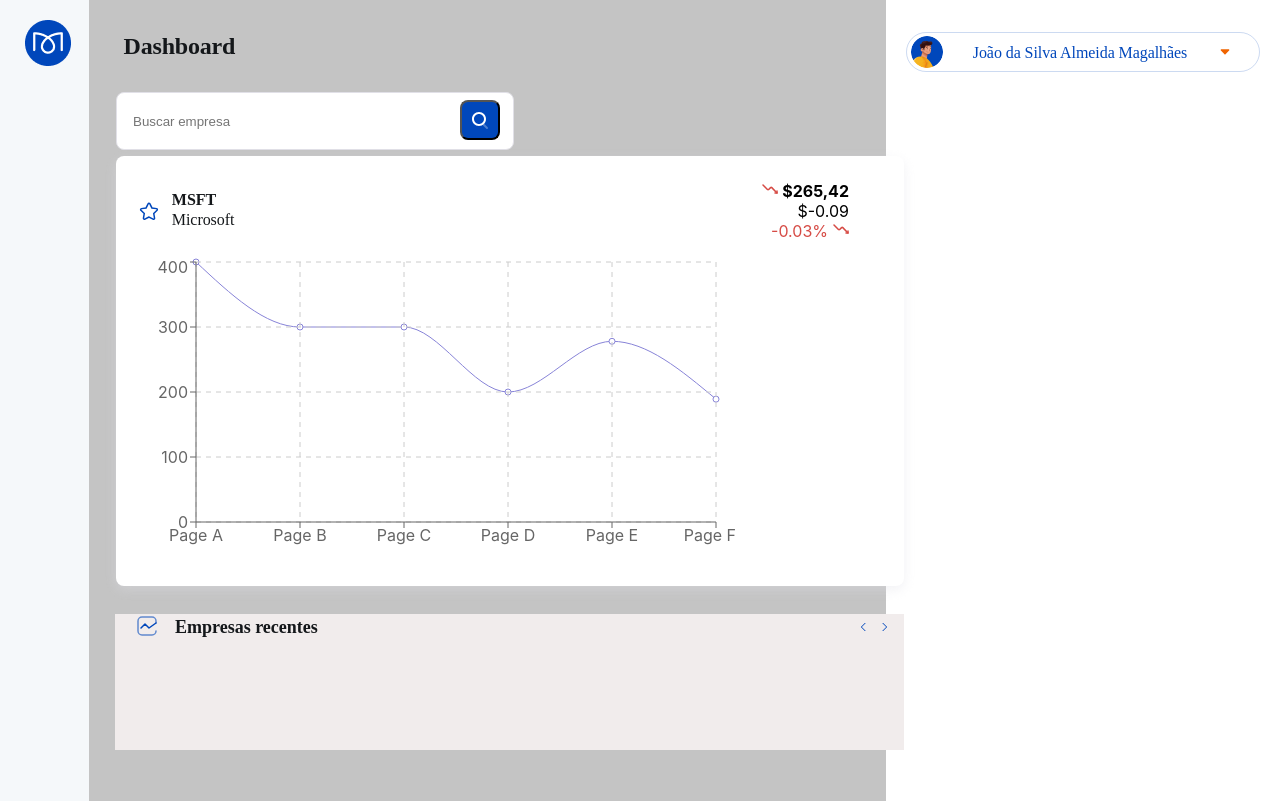
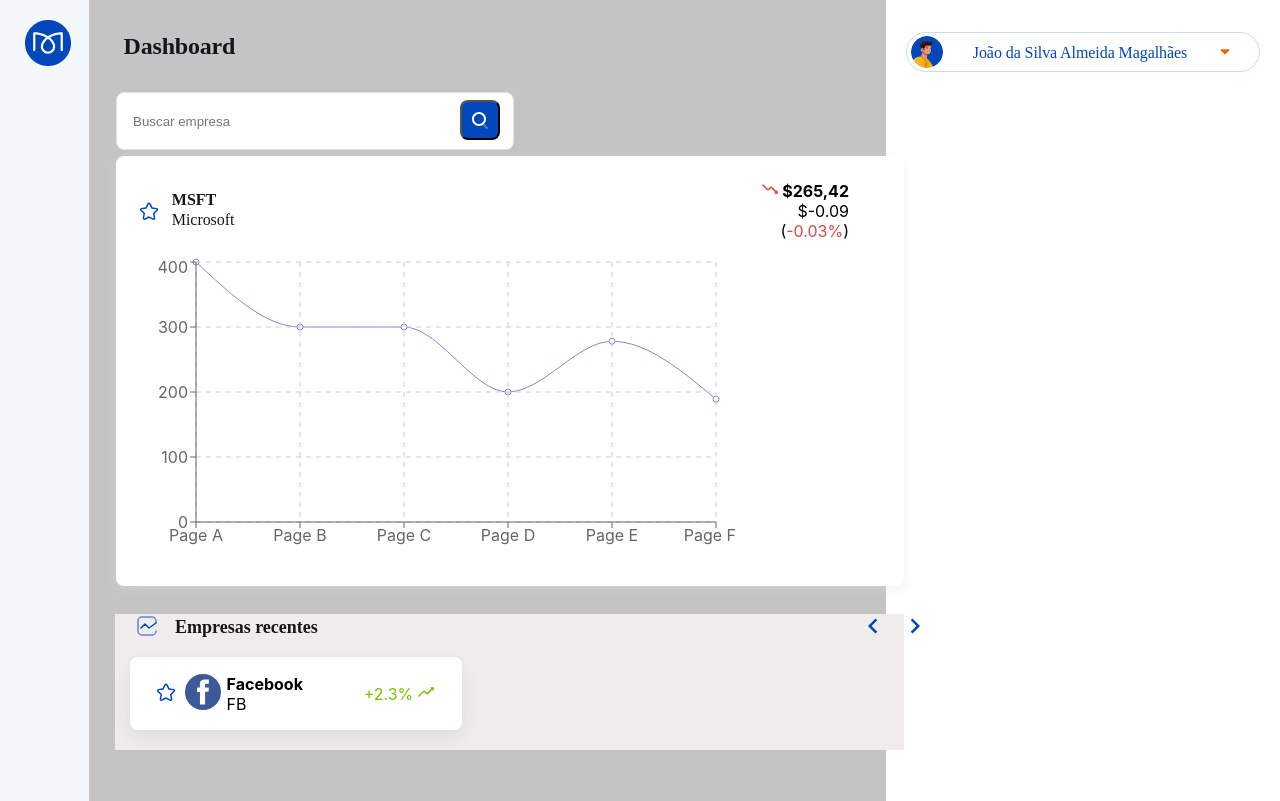
Before and after one commit to otaviohenrique1/app-bolsa-valores-reactjs, a React (Create React App) app: page /dashboard in a window 1280 px wide. Built offline with nearby package versions, Linux system fonts and the light colour scheme.

Commit message:
Commit 6 dos arquivos

```diff
--- a/src/components/Grafico/index.tsx
+++ b/src/components/Grafico/index.tsx
@@ -1,12 +1,11 @@
 import styled from "styled-components";
 import { LineChart, Line, CartesianGrid, XAxis, YAxis, Tooltip } from 'recharts';
-import star_fill from "../../assets/images/star_fill.svg";
-import graph_down from "../../assets/images/graph-down.svg";
 import { EmpresaDados } from "../Empresa";
-import { ValorAcaoPorcentagem, ValorAcaoVaricacao } from "../ValorAcao";
+import { ImagemGraficoSeta, ValorAcaoPorcentagem, ValorAcaoVaricacao } from "../ValorAcao";
 import { BotaoFavorito } from "../BotaoFavorito";
-import { useState } from "react";
-import graph_up from "../../assets/images/graph-up.svg";
+// import star_fill from "../../assets/images/star_fill.svg";
+// import graph_down from "../../assets/images/graph-down.svg";
+// import graph_up from "../../assets/images/graph-up.svg";
 
 const GraficoContainer = styled.div`
   background: blue;
@@ -119,13 +118,15 @@
         </AreaDadosEmpresa>
         <AreaDadosAcoes>
           <ValorAcao>
-            <img src={graph_down} alt="graph_down" /> $265,42
+            {/* <img src={graph_down} alt="graph_down" /> */}
+            <ImagemGraficoSeta porcentagem={-0.03}  />
+            {' '}
+            $265,42
           </ValorAcao><br />
           <ValorAcaoVaricacao>
-            $-0.09{' '}
-            {/* (-0.03%) */}
-            <ValorAcaoPorcentagem2 porcentagem={-0.03} />
-            {/* (<ValorAcaoPorcentagem porcentagem={2.3} />) */}
+            $-0.09
+            {' '}
+            (<ValorAcaoPorcentagem porcentagem={-0.03} />)
           </ValorAcaoVaricacao>
         </AreaDadosAcoes>
       </AreaDados>
@@ -142,35 +143,34 @@
   );
 }
 
-export const ValorAcaoVaricacao2 = styled.span<{ acaoCor?: 'success' | 'danger' | ''; }>`
-  font-weight: normal;
-  color: ${(props) =>
-    (props.acaoCor === 'success' && '#79C300') ||
-    (props.acaoCor === 'danger' && '#D64B45')
-  };
+// export const ValorAcaoVaricacao2 = styled.span<{ acaoCor?: 'success' | 'danger' | ''; }>`
+//   font-weight: normal;
+//   color: ${(props) =>
+//     (props.acaoCor === 'success' && '#79C300') ||
+//     (props.acaoCor === 'danger' && '#D64B45')
+//   };
 
-  img {
-    padding-left: 5px;
-    text-align: end;
-  }
-`;
+//   img {
+//     padding-left: 5px;
+//     text-align: end;
+//   }
+// `;
 
+// function ValorAcaoPorcentagem2(props: { porcentagem: number }) {
+//   let valor = Math.sign(props.porcentagem);
 
-function ValorAcaoPorcentagem2(props: { porcentagem: number }) {
-  let valor = Math.sign(props.porcentagem);
-
-  return (
-    <ValorAcaoVaricacao2
-      acaoCor={((valor === 1) && 'success') || ((valor === -1) && 'danger') || ''}
-    >
-      {(valor === 1) && `+${props.porcentagem}%`}
-      {(valor === -1) && `${props.porcentagem}%`}
-      {/* {`${props.porcentagem}%`} */}
-      <img
-        src={(valor === 1) ? graph_up : graph_down}
-        // src={(valor === 1) ? graph_up : graph_down}
-        alt={(valor === 1) ? "graph_up" : "graph_down"}
-      />
-    </ValorAcaoVaricacao2>
-  );
-}
+//   return (
+//     <ValorAcaoVaricacao2
+//       acaoCor={((valor === 1) && 'success') || ((valor === -1) && 'danger') || ''}
+//     >
+//       {(valor === 1) && `+${props.porcentagem}%`}
+//       {(valor === -1) && `${props.porcentagem}%`}
+//       {/* {`${props.porcentagem}%`} */}
+//       <img
+//         src={(valor === 1) ? graph_up : graph_down}
+//         // src={(valor === 1) ? graph_up : graph_down}
+//         alt={(valor === 1) ? "graph_up" : "graph_down"}
+//       />
+//     </ValorAcaoVaricacao2>
+//   );
+// }
--- a/src/components/Item/index.tsx
+++ b/src/components/Item/index.tsx
@@ -1,7 +1,7 @@
 import styled from "styled-components";
 import { BotaoFavorito } from "../BotaoFavorito";
 import { CardEmpresa, EmpresaDados, EmpresaDadosProps, LogoEmpresa, LogoEmpresaProps } from "../Empresa";
-import { ValorAcaoPorcentagem, ValorAcaoPorcentagemProps } from "../ValorAcao";
+import { ImagemGraficoSeta, ValorAcaoPorcentagem, ValorAcaoPorcentagemProps } from "../ValorAcao";
 
 interface ItemProps {
   logo_empresa: LogoEmpresaProps;
@@ -35,6 +35,7 @@
       </ItemBox>
       <ItemBox valor_flex={3}>
         <ValorAcaoPorcentagem porcentagem={props.valor_porcentagem.porcentagem} />
+        <ImagemGraficoSeta porcentagem={props.valor_porcentagem.porcentagem}  />
       </ItemBox>
     </CardEmpresa>
   );
--- a/src/components/ValorAcao/index.tsx
+++ b/src/components/ValorAcao/index.tsx
@@ -1,4 +1,3 @@
-import { useState } from "react";
 import styled from "styled-components";
 import graph_up from "../../assets/images/graph-up.svg";
 import graph_down from "../../assets/images/graph-down.svg";
@@ -18,10 +17,10 @@
     (props.acaoCor === 'danger' && '#D64B45')
   };
 
-  img {
+  /* img {
     padding-left: 5px;
     text-align: end;
-  }
+  } */
 `;
 
 /*
@@ -31,26 +30,47 @@
   };
 */
 
+const ImgGraficoSeta = styled.img`
+  padding-left: 5px;
+  text-align: end;
+  /* width: 15px;
+  height: 8px; */
+`;
+
+export function ImagemGraficoSeta(props: ValorAcaoPorcentagemProps) {
+  let valor = Math.sign(props.porcentagem);
+  const verificaSeValorForPositivo = valor === 1;
+  const verificaSeValorForNegativo = valor === -1;
+
+  return (
+    <ImgGraficoSeta
+      src={((verificaSeValorForPositivo) && graph_up) ||
+        ((verificaSeValorForNegativo) && graph_down) || ""}
+      alt={((verificaSeValorForPositivo) && "graph_up") ||
+        ((verificaSeValorForNegativo) && "graph_down") || ""}
+    />
+  );
+}
+
 export interface ValorAcaoPorcentagemProps {
   porcentagem: number;
 }
 
 export function ValorAcaoPorcentagem(props: ValorAcaoPorcentagemProps) {
   let valor = Math.sign(props.porcentagem);
+  const verificaSeValorForPositivo = valor === 1;
+  const verificaSeValorForNegativo = valor === -1;
+
   return (
     <ValorAcaoVaricacao
       acaoCor={
-        ((valor === 1) && 'success') ||
-        ((valor === -1) && 'danger') ||
+        ((verificaSeValorForPositivo) && 'success') ||
+        ((verificaSeValorForNegativo) && 'danger') ||
         ''}
     >
-      {(valor === 1) && `+${props.porcentagem}%`}
-      {(valor === -1) && `-${props.porcentagem}%`}
-      {`${props.porcentagem}%`}
-      <img
-        src={((valor === 1) && graph_up) || ((valor === -1) && graph_down) || ""}
-        alt={((valor === 1) && "graph_up") || ((valor === -1) && "graph_down") || ""}
-      />
+      {((verificaSeValorForPositivo) && `+${props.porcentagem}%`) ||
+      ((verificaSeValorForNegativo) && `${props.porcentagem}%`)}
+      {/* {`${props.porcentagem}%`} */}
     </ValorAcaoVaricacao>
   );
 }
--- a/src/pages/Dashboard/EmpresasRecentes/index.tsx
+++ b/src/pages/Dashboard/EmpresasRecentes/index.tsx
@@ -6,6 +6,8 @@
 import arrow_right from "../../../assets/images/arrow-right.svg";
 import facebook from "../../../assets/images/facebook.svg";
 import { Item } from "../../../components/Item";
+import { ButtonHTMLAttributes } from "react";
+import { MdKeyboardArrowLeft, MdKeyboardArrowRight } from "react-icons/md";
 
 const EmpresasRecentesContainer = styled.div`
 position: absolute;
@@ -88,6 +90,34 @@
   bottom: 20px;
 `;
 
+interface BotaoSetaProps {
+  // src: string;
+  // alt: string;
+  icon: any;
+  props?: ButtonHTMLAttributes<HTMLButtonElement>;
+}
+
+const BotaoSetaStyle = styled.button`
+  border: none;
+  background: none;
+  color: #0047BB;
+  svg:hover {
+    color: darkblue;
+  }
+  &:hover {
+    background: lightgray;
+  }
+`;
+
+function BotaoSeta(props: BotaoSetaProps) {
+  return (
+    <BotaoSetaStyle type="button" {...props.props}>
+      {/* <img src={props.src} alt={props.alt} /> */}
+      {props.icon}
+    </BotaoSetaStyle>
+  );
+}
+
 export function EmpresasRecentes() {
   return (
     <EmpresasRecentesContainer>
@@ -95,12 +125,14 @@
         <img src={stats_graph} alt="stats_graph" />
         <p>Empresas recentes</p>
         <div>
-          <img src={arrow_left} alt="arrow_left" />
-          <img src={arrow_right} alt="arrow_right" />
+          {/* <BotaoSeta src={MdKeyboardArrowLeft} alt="arrow_left" />
+          <BotaoSeta src={arrow_right} alt="arrow_right" /> */}
+          <BotaoSeta icon={<MdKeyboardArrowLeft size={30} />} />
+          <BotaoSeta icon={<MdKeyboardArrowRight size={30} />} />
         </div>
       </TituloContainer>
       <CardEmpresaContainer>
-        {/* <Item
+        <Item
           logo_empresa={{
             src: facebook,
             alt: "facebook"
@@ -112,7 +144,7 @@
           valor_porcentagem={{
             porcentagem: 2.3
           }}
-        /> */}
+        />
       </CardEmpresaContainer>
     </EmpresasRecentesContainer>
   );
```
